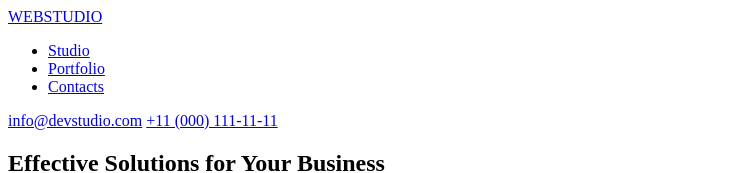
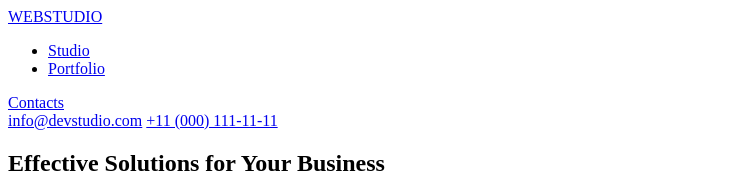
Before and after one commit to ErdemErd/goit-markup-hw-01, a plain HTML site: page index.html in a window 1280 px wide. Shown: the top 173 px of the page, without its empty margins (0-736 px from the left). Drawn offline with Linux system fonts and the light colour scheme.

Commit message:
add index file

```diff
--- a/index.html
+++ b/index.html
@@ -14,8 +14,9 @@
         <ul>
           <li><a href="#">Studio</a></li>
           <li><a href="#">Portfolio</a></li>
-          <li><a href="#">Contacts</a></li>
+
         </ul>
+        <a href="#">Contacts</a>
       </nav>
       <div class="contact-info">
         <a href="mailto:info@devstudio.com">info@devstudio.com</a>
```
